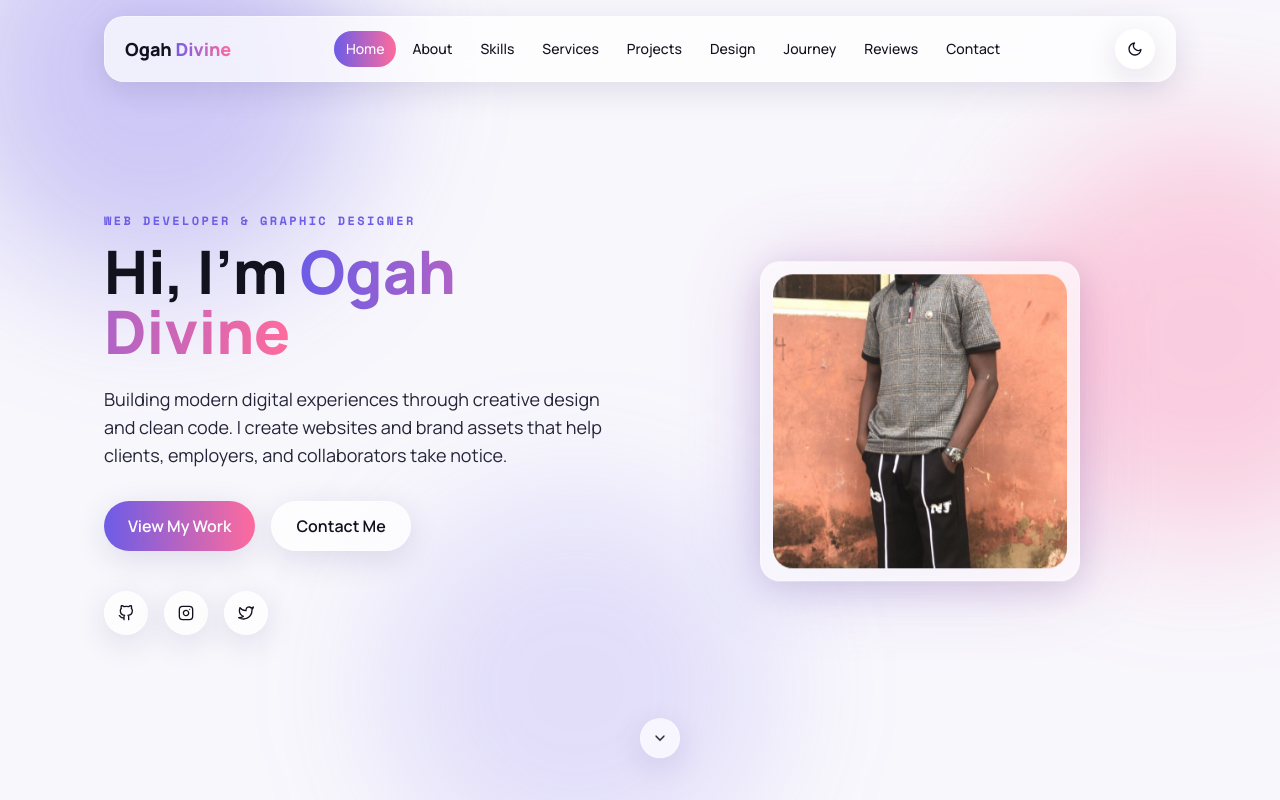
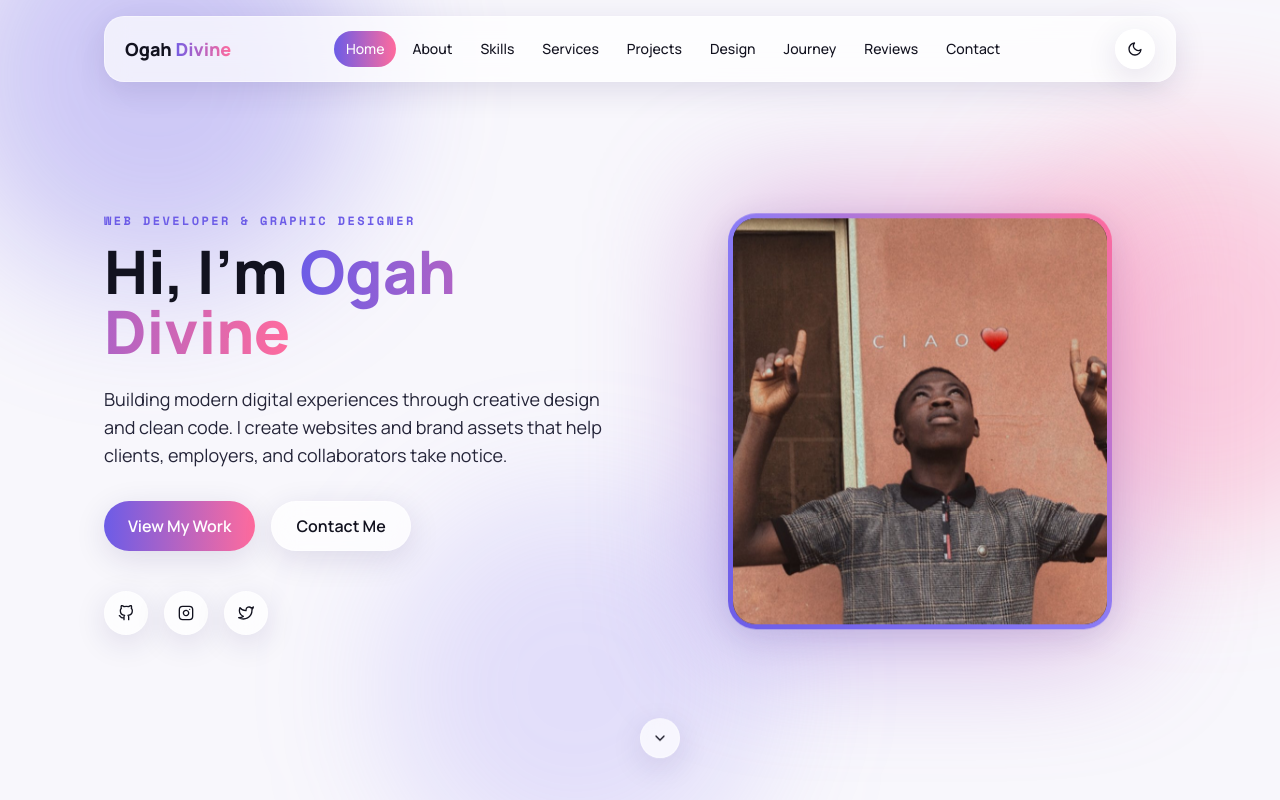
Before and after one commit to ogahdivine001-tech/My-Web, a React (Vite) app: page / in a window 1280 px wide. Shown: the top 800 px of the page. Built offline with nearby package versions, Linux system fonts and the light colour scheme.

Commit message:
Update profile photo, fix Sacred Touch link, bolder hero

```diff
--- a/src/data/projects.js
+++ b/src/data/projects.js
@@ -18,7 +18,7 @@ export const projects = [
       "A full-stack school management web app covering student, teacher, admissions, results, news, events, and messaging modules.",
     tech: ["React", "Vite", "Tailwind CSS", "Firebase", "Framer Motion"],
     image: "sacred-touch-schools.jpg",
-    live: "https://sacred-touch-schools.vercel.app",
+    live: "https://sacredtouchschools.vercel.app",
     source: "https://github.com/ogahdivine001-tech",
   },
   {
--- a/src/sections/Hero.jsx
+++ b/src/sections/Hero.jsx
@@ -1,11 +1,24 @@
 import { motion } from "framer-motion";
-import { FiGithub, FiInstagram, FiTwitter, FiChevronDown } from "react-icons/fi";
+import {
+  FiGithub,
+  FiInstagram,
+  FiTwitter,
+  FiChevronDown,
+} from "react-icons/fi";
 import GradientBlobs from "../components/GradientBlobs";
 import profilePhoto from "../assets/images/profile-photo.jpg";
 
 const socials = [
-  { icon: FiGithub, href: "https://github.com/ogahdivine001-tech", label: "GitHub" },
-  { icon: FiInstagram, href: "https://www.instagram.com/ogahdivine2008/?hl=en", label: "Instagram" },
+  {
+    icon: FiGithub,
+    href: "https://github.com/ogahdivine001-tech",
+    label: "GitHub",
+  },
+  {
+    icon: FiInstagram,
+    href: "https://www.instagram.com/ogahdivine2008/?hl=en",
+    label: "Instagram",
+  },
   { icon: FiTwitter, href: "https://x.com/DivineOgah2008", label: "X" },
 ];
 
@@ -22,7 +35,9 @@ export default function Hero() {
           animate={{ opacity: 1, y: 0 }}
           transition={{ duration: 0.7, ease: "easeOut" }}
         >
-          <p className="section-eyebrow">Web Developer &amp; Graphic Designer</p>
+          <p className="section-eyebrow">
+            Web Developer &amp; Graphic Designer
+          </p>
           <h1 className="font-display font-extrabold text-4xl md:text-6xl mt-3 leading-tight">
             Hi, I'm <span className="gradient-text">Ogah Divine</span>
           </h1>
@@ -61,14 +76,16 @@ export default function Hero() {
           transition={{ duration: 0.8, ease: "easeOut", delay: 0.1 }}
           className="relative flex justify-center"
         >
-          <div className="relative w-64 h-64 md:w-80 md:h-80 animate-float">
-            <div className="absolute inset-0 rounded-xl3 bg-gradient-to-tr from-accent to-coral blur-2xl opacity-30" />
-            <div className="relative glass-card p-3 h-full">
-              <img
-                src={profilePhoto}
-                alt="Ogah Divine Henry"
-                className="w-full h-full object-cover rounded-xl2"
-              />
+          <div className="relative w-72 h-80 md:w-96 md:h-[26rem] animate-float">
+            <div className="absolute -inset-3 rounded-xl3 bg-gradient-to-tr from-accent to-coral blur-3xl opacity-50" />
+            <div className="relative h-full rounded-xl3 p-[5px] bg-gradient-to-tr from-accent via-accent-light to-coral shadow-glass">
+              <div className="h-full w-full rounded-[calc(1.75rem-5px)] overflow-hidden bg-ink-950">
+                <img
+                  src={profilePhoto}
+                  alt="Ogah Divine Henry"
+                  className="w-full h-full object-cover object-top"
+                />
+              </div>
             </div>
           </div>
         </motion.div>
```
Also changed, not shown: src/assets/images/profile-photo.jpg.
